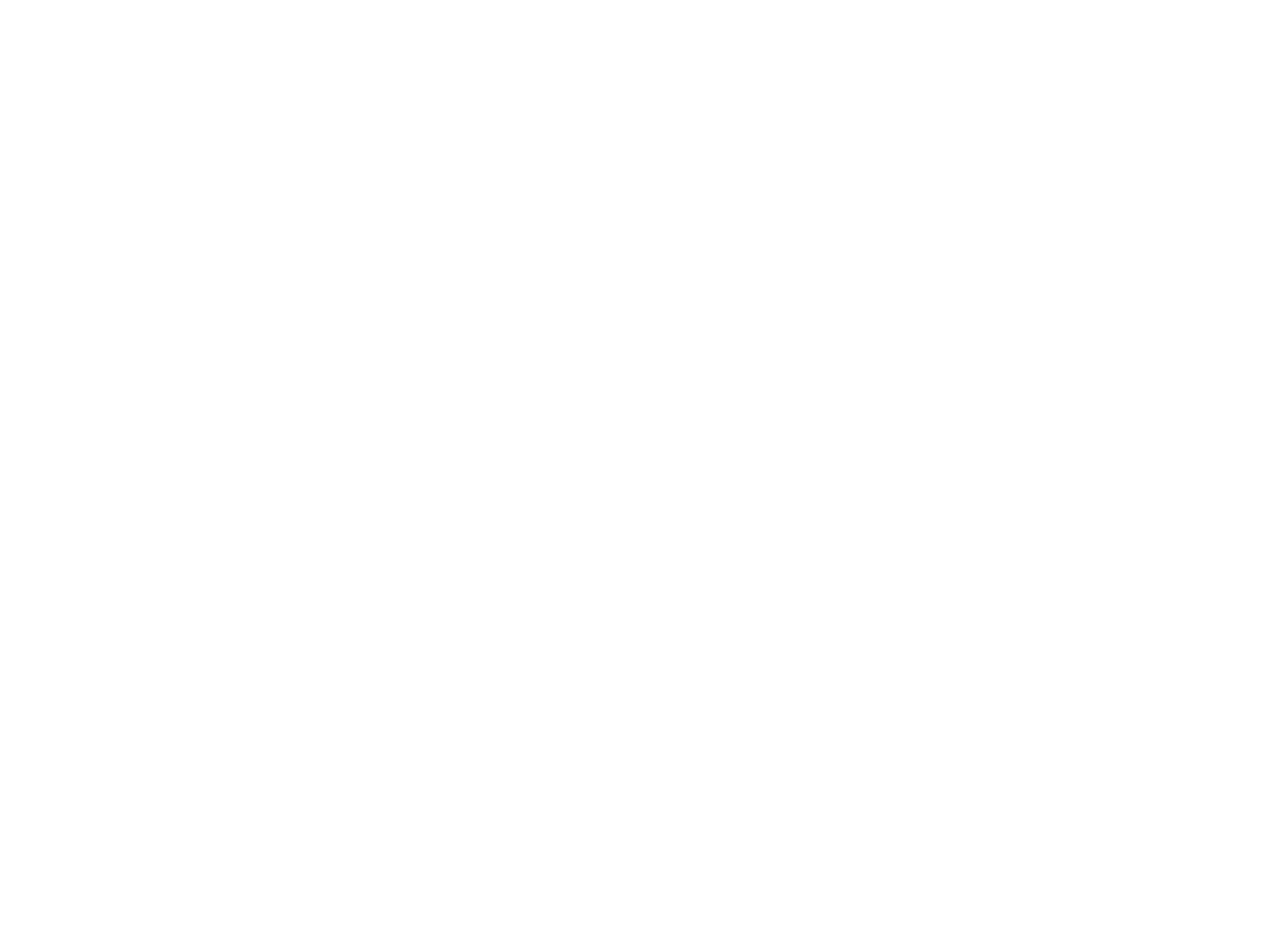
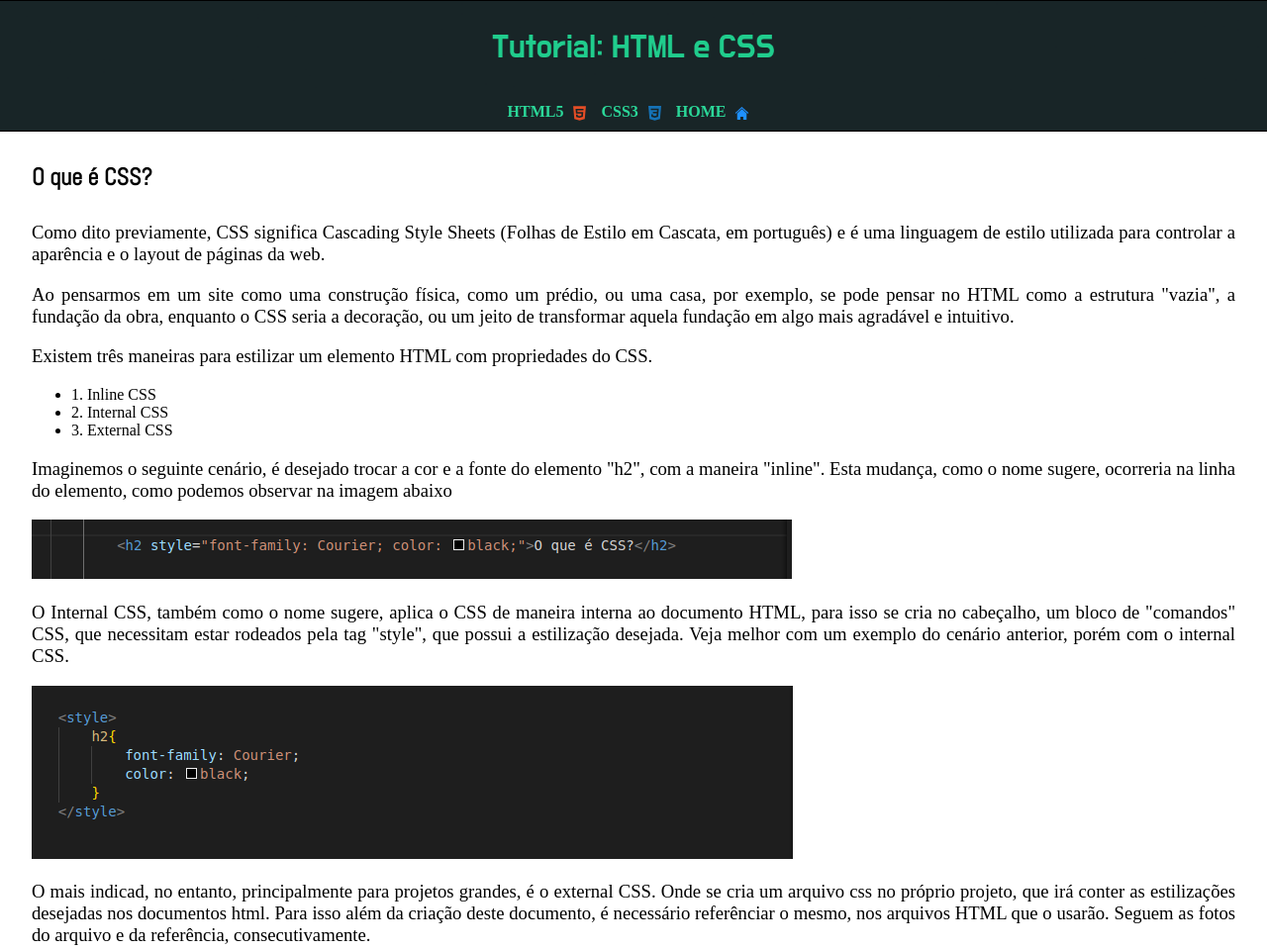
Before and after one commit to tiagovst/webguide-basic, a plain HTML site: page secondary/mainCSS.html in a window 1280 px wide. Shown: the top 960 px of the page at 99% size. Before the commit the page ends 800 px from the top, so only its background shows below. Drawn offline with Linux system fonts and the light colour scheme; a web font is replaced by a local one.

Commit message:
CSS parte 1

```diff
--- a/secondary/mainCSS.html
+++ b/secondary/mainCSS.html
@@ -7,8 +7,85 @@
     <title>CSS</title>
 
     <link rel="shortcut icon" href="../images/css3-plain.svg" type="image/x-icon">
+    <link rel="stylesheet" href="../css/style.css">
+
 </head>
 <body>
 
+    <section id="header">
+        <header>
+            <img id="tittle" src="../images/Tutorial__HTML_e_CSS.png" alt="tittle">
+            <nav>
+                <a href="mainHTML.html" class="navText" >HTML5 <img src="../images/html5-plain.svg" width="20"/></a>
+                <a href="mainCSS.html" class="navText" >CSS3 <img src="../images/css3-plain.svg" width="20"/></a>
+                <a href="../index.html" class="navText" >HOME <img src="../images/309113.svg" width="20"/></a>
+            </nav>
+        </header>
+    </section>
+
+    <!--
+    <section id="container_title">
+            <h1>Cascating Style sheets(CSS)</h1>
+    </section>
+    -->
+
+    <main>
+        <section id="content">
+            <h2>O que é CSS?</h2>
+            <p>
+                Como dito previamente, CSS significa Cascading Style Sheets (Folhas de Estilo em Cascata, em português)
+                 e é uma linguagem de estilo utilizada para controlar a aparência e o layout de páginas da web.
+            </p>
+            <p>Ao pensarmos em um site como uma construção física, como um prédio, ou uma casa, por exemplo,
+                se pode pensar no HTML como a estrutura "vazia", a fundação da obra, enquanto o CSS seria a decoração, ou
+                um jeito de transformar aquela fundação em algo mais agradável e intuitivo.
+            </p>
+            <p>Existem três maneiras para estilizar um elemento HTML com propriedades do CSS.
+                <ul>
+                    <li>1. Inline CSS</li>
+                    <li>2. Internal CSS </li>
+                    <li>3. External CSS </li>
+                </ul>
+            </p>
+
+            <p>Imaginemos o seguinte cenário, é desejado trocar a cor e a fonte do elemento "h2", com a maneira "inline".
+                Esta mudança, como o nome sugere, ocorreria na linha do elemento, como podemos observar na imagem abaixo
+            </p>
+            <img src="../images/Inline_CSS.png" alt="CSS_Inline">
+
+            <p>O Internal CSS, também como o nome sugere, aplica o CSS de maneira interna ao documento HTML, para isso se cria no cabeçalho,
+                um bloco de "comandos" CSS, que necessitam estar rodeados pela tag "style", que possui a estilização desejada. Veja melhor
+                com um exemplo do cenário anterior, porém com o internal CSS.
+            </p>
+            <img src="../images/Internal_CSS.png" alt="CSS_Internal">
+
+            <p>O mais indicad, no entanto, principalmente para projetos grandes, é o external CSS. Onde se cria um arquivo css no próprio projeto,
+                que irá conter as estilizações desejadas nos documentos html. Para isso além da criação deste documento, é necessário referênciar o mesmo, nos
+                arquivos HTML que o usarão. Seguem as fotos do arquivo e da referência, consecutivamente.
+            </p>
+            <img src="../images/External_CSS.png" alt="CSS_External">
+            <img src="../images/External_CSS_Link.png" alt="CSS_Externa_Linkl">
+
+
+        </section>
+
+
+
+    </main>
+
+    <section id="content">
+        <article></article>
+
+    </section>
+
+
+    <footer id="container">
+        <span>
+            <a href="https://github.com/tiagovst/webguide-basic" id="repository">Repositório no GitHub
+            <img src="../images/icon-github.png" alt="icone"></a>
+        </span>
+    </footer>
+
+
 </body>
 </html>
```
Also changed, not shown: css/style.css (+16 -0 lines), images/External_CSS.png (added), images/External_CSS_Link.png (added), images/Inline_CSS.png (added), images/Internal_CSS.png (added).
